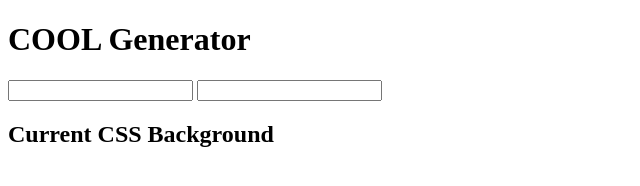
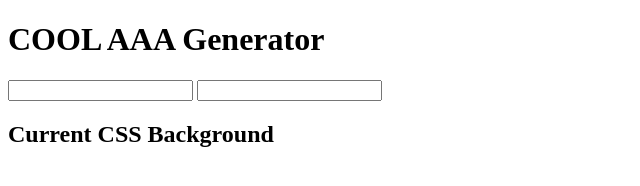
Before and after one commit to Arda1256/Backgound-generator, a plain HTML site: page index.html in a window 1280 px wide. Shown: the whole page, without its empty margins (0-640 px from the left). Drawn offline with Linux system fonts and the light colour scheme.

Commit message:
changing text

```diff
--- a/index.html
+++ b/index.html
@@ -8,7 +8,7 @@
     <title>Super Background</title>
 </head>
 <body>
-<h1>COOL Generator</h1>
+<h1>COOL  AAA Generator</h1>
 <input type="text">
 <input type="text">
 <h2>Current CSS Background</h2>
```
